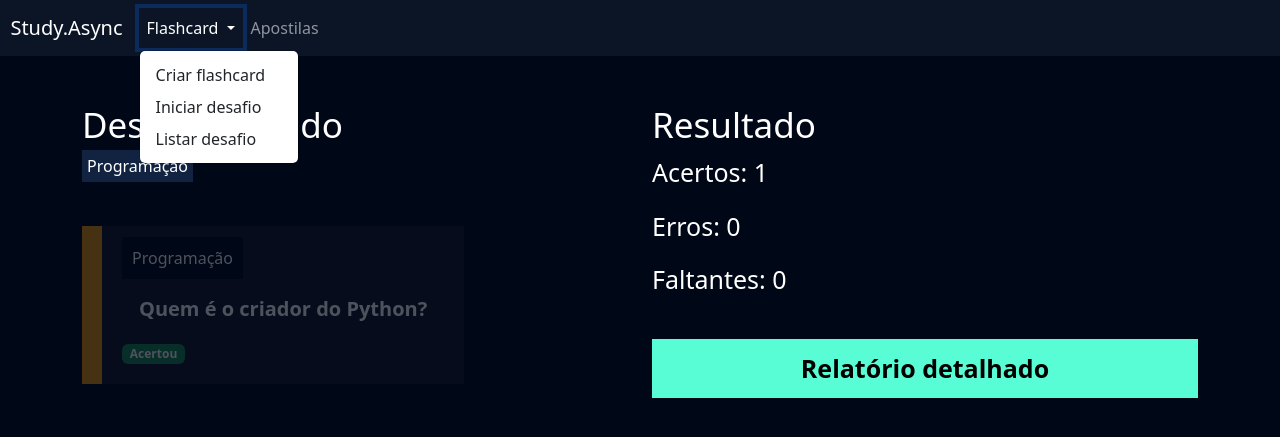
After one commit to IngridEsteves/projeto-integrador-3, a Django app: page /flashcard/desafio/1/ in a window 1280 px wide, after a click on "Flashcard". The commit adds this page. Shown: the top 437 px of the page. Run offline with Django 5.2, Linux system fonts and the light colour scheme; a user stored in the database is signed in; data comes from the database, SQL or seed files in the repository; both versions use the stored data as it was after the commit.

Commit message:
aula2-desafio

```diff
--- a/flashcard/admin.py
+++ b/flashcard/admin.py
@@ -1,7 +1,9 @@
 from django.contrib import admin
-from .models import Categoria, Flashcard
+from .models import Categoria, Flashcard, Desafio, FlashcardDesafio
 
 
 # Register your models here.
 admin.site.register(Categoria)
 admin.site.register(Flashcard)
+admin.site.register(Desafio)
+admin.site.register(FlashcardDesafio)
--- a/flashcard/models.py
+++ b/flashcard/models.py
@@ -20,3 +20,35 @@ class Flashcard(models.Model):
 
     def __str__(self):
         return self.pergunta
+
+    @property
+    def css_dificuldade(self):
+        if self.dificuldade == 'F':
+            return 'flashcard-facil'
+        elif self.dificuldade == 'M':
+            return 'flashcard-medio'
+        elif self.dificuldade == 'D':
+            return 'flashcard-dificil'
+
+
+class FlashcardDesafio(models.Model):
+    flashcard = models.ForeignKey(Flashcard, on_delete=models.DO_NOTHING)
+    respondido = models.BooleanField(default=False)
+    acertou = models.BooleanField(default=False)
+
+    def __str__(self):
+        return self.flashcard.pergunta
+
+
+class Desafio(models.Model):
+    user = models.ForeignKey(User, on_delete=models.DO_NOTHING)
+    titulo = models.CharField(max_length=100)
+    categoria = models.ManyToManyField(Categoria)
+    quantidade_perguntas = models.IntegerField()
+    dificuldade = models.CharField(
+        max_length=1, choices=Flashcard.DIFICULDADE_CHOICES
+    )
+    flashcards = models.ManyToManyField(FlashcardDesafio)
+
+    def __str__(self):
+        return self.titulo
--- /dev/null
+++ b/flashcard/templates/desafio.html
@@ -0,0 +1,83 @@
+{% extends "base.html" %}
+{% load static %}
+
+{% block 'cabecalho' %}
+
+    <link href="{% static 'usuarios/css/cadastro.css' %}" rel="stylesheet">
+    <link href="{% static 'flashcard/css/novo_flashcard.css' %}" rel="stylesheet">
+    <link href="{% static 'flashcard/css/iniciar_desafio.css' %}" rel="stylesheet">
+    <link href="{% static 'flashcard/css/desafio.css' %}" rel="stylesheet">
+    <link href='https://unpkg.com/boxicons@2.1.4/css/boxicons.min.css' rel='stylesheet'>
+
+{% endblock 'cabecalho' %}
+
+
+{% block 'conteudo' %}
+
+    {% include "partials/header.html" %}
+
+    <div class="container">
+        <br>
+        <br>
+        <div class="row">
+            <div class="col-md">
+                <h3 class="fonte-secundaria" >Desafio iniciado</h3>
+                {% for flash in desafio.flashcards.all %}
+                    <span class="badge-categoria" >{{flash.flashcard.categoria}}</span>
+                {% endfor %}
+                <br>
+                <br>
+                <br>
+                {% for flash in desafio.flashcards.all %}
+                    <div class="box-new-flashcard {% if flash.respondido %}op2{% endif %}">
+                        <div class="flashcard {{flash.flashcard.css_dificuldade}}">
+
+                            <div class="flashcard-categoria">
+                                {{flash.flashcard.categoria}}
+                            </div>
+                            <br>
+                            <br>
+                            <div class="flashcard-box-item" onclick="flip_card({{flash.id}})">
+                                <p class="flashcard-item">{{flash.flashcard.pergunta}}</p>
+                            </div>
+
+
+                            {% if not flash.respondido %}
+                                <div class="responder">
+                                    <a href="{% url 'responder_flashcard' flash.id %}?acertou=0&desafio_id={{desafio.id}}"><i class='bx bxs-x-square icone-vermelho'></i></a>
+                                    <a href="{% url 'responder_flashcard' flash.id %}?acertou=1&desafio_id={{desafio.id}}"><i class='bx bxs-check-square icone-verde' ></i></a>
+                                </div>
+                            {% else %}
+                                {% if flash.acertou %}
+                                    <span class="badge bg-success">Acertou</span>
+                                {% else %}
+                                    <span class="badge bg-danger">Errou</span>
+                                {% endif%}
+
+                            {% endif %}
+
+
+                        </div>
+                        <div class="resposta-flashcard" id="{{flash.id}}">
+                            {{flash.flashcard.resposta}}
+                        </div>
+                    </div>
+                    <br>
+                    <br>
+                {% endfor %}
+
+            </div>
+            <div class="col-md">
+
+                <h3 class="fonte-secundaria">Resultado</h3>
+                <p class="fonte-p">Acertos: {{acertos}}</p>
+                <p class="fonte-p">Erros: {{erros}}</p>
+                <p class="fonte-p">Faltantes: {{faltantes}}</p>
+                <br>
+                <a class="btn-cadastro btn-desafio" href="">Relatório detalhado</a>
+            </div>
+        </div>
+
+    </div>
+    <script src="{% static 'flashcard/js/flashcard.js' %}"></script>
+{% endblock 'conteudo' %}
--- a/flashcard/urls.py
+++ b/flashcard/urls.py
@@ -3,5 +3,9 @@ from . import views
 
 urlpatterns = [
     path('novo_flashcard/', views.novo_flashcard, name='novo_flashcard'),
-    path('deletar_flashcard/<int:id>', views.deletar_flashcard, name='deletar_flashcard')
+    path('deletar_flashcard/<int:id>', views.deletar_flashcard, name='deletar_flashcard'),
+    path('iniciar_desafio/', views.iniciar_desafio, name='iniciar_desafio'),
+    path('listar_desafio/', views.listar_desafio, name='listar_desafio'),
+    path('desafio/<int:id>/', views.desafio, name='desafio'),
+    path('responder_flashcard/<int:id>/', views.responder_flashcard, name='responder_flashcard'),
 ]
--- a/flashcard/views.py
+++ b/flashcard/views.py
@@ -1,7 +1,8 @@
 from django.shortcuts import render, redirect
-from .models import Categoria, Flashcard
+from .models import Categoria, Flashcard, Desafio, FlashcardDesafio
 from django.contrib.messages import constants
 from django.contrib import messages
+from django.http import Http404
 
 
 # Create your views here.
@@ -64,9 +65,116 @@ def novo_flashcard(request):
 
 
 def deletar_flashcard(request, id):
-    flashcard = Flashcard.objects.get(id=id)
-    flashcard.delete()
-    messages.add_message(
-        request, constants.SUCCESS, 'Flashcard deletado com sucesso!'
+    if request.user.is_authenticated:
+        flashcard = Flashcard.objects.get(id=id)
+        flashcard.delete()
+        messages.add_message(
+            request, constants.SUCCESS, 'Flashcard deletado com sucesso!'
+        )
+    else:
+        messages.add_message(
+            request, constants.ERROR, 'Esse flashcard não foi criado pelo seu usuário'
+        )
+
+    return redirect('/flashcard/novo_flashcard')
+
+
+def iniciar_desafio(request):
+    if request.method == 'GET':
+        categorias = Categoria.objects.all()
+        dificuldades = Flashcard.DIFICULDADE_CHOICES
+        return render(
+            request,
+            'iniciar_desafio.html',
+            {'categorias': categorias, 'dificuldades': dificuldades},
+        )
+    elif request.method == 'POST':
+        titulo = request.POST.get('titulo')
+        categorias = request.POST.getlist('categoria')
+        dificuldade = request.POST.get('dificuldade')
+        qtd_perguntas = request.POST.get('qtd_perguntas')
+
+        desafio = Desafio(
+            user=request.user,
+            titulo=titulo,
+            quantidade_perguntas=qtd_perguntas,
+            dificuldade=dificuldade,
+        )
+        desafio.save()
+
+        desafio.categoria.add(*categorias)
+
+        flashcards = (
+            Flashcard.objects.filter(user=request.user)
+            .filter(dificuldade=dificuldade)
+            .filter(categoria_id__in=categorias)
+            .order_by('?')
+        )
+
+        if flashcards.count() < int(qtd_perguntas):
+            messages.add_message(
+                request, constants.ERROR, 'Não existe essa quantidade de perguntas'
+            )
+            return redirect('/flashcard/iniciar_desafio/')
+        else:
+            flashcards = flashcards[: int(qtd_perguntas)]
+
+            for f in flashcards:
+                flashcard_desafio = FlashcardDesafio(
+                    flashcard=f,
+                )
+                flashcard_desafio.save()
+                desafio.flashcards.add(flashcard_desafio)
+
+            desafio.save()
+            messages.add_message(
+                request, constants.SUCCESS, 'Desafio criado com sucesso'
+            )
+            return redirect('/flashcard/listar_desafio/')
+
+
+def listar_desafio(request):
+    desafios = Desafio.objects.filter(user=request.user)
+    #TODO: desenvolver os status
+    #TODO: desenvolver os filtros
+    return render(
+        request,
+        'listar_desafio.html',
+        {
+            'desafios': desafios,
+        },
     )
-    return redirect('/flashcard/novo_flashcard')
+
+
+def desafio(request, id):
+    desafio = Desafio.objects.get(id=id)
+    if not desafio.user == request.user:
+        raise Http404()
+    if request.method == 'GET':
+        acertos = desafio.flashcards.filter(respondido=True).filter(acertou=True).count()
+        erros = desafio.flashcards.filter(respondido=True).filter(acertou=False).count()
+        faltantes = desafio.flashcards.filter(respondido=False).count()
+        return render(
+            request,
+            'desafio.html',
+            {
+                'desafio': desafio,
+                'acertos': acertos,
+                'erros': erros,
+                'faltantes': faltantes,
+            },
+        )
+
+
+def responder_flashcard(request, id):
+    flashcard_desafio = FlashcardDesafio.objects.get(id=id)
+    acertou = request.GET.get('acertou')
+    desafio_id = request.GET.get('desafio_id')
+
+    if not flashcard_desafio.flashcard.user == request.user:
+        raise Http404()
+
+    flashcard_desafio.respondido = True
+    flashcard_desafio.acertou = True if acertou == '1' else False
+    flashcard_desafio.save()
+    return redirect(f'/flashcard/desafio/{desafio_id}/')
--- /dev/null
+++ b/templates/partials/header.html
@@ -0,0 +1,23 @@
+<nav style="background-color: var(--main-color)" class="navbar navbar-expand-lg navbar-dark">
+    <a class="navbar-brand" href="#">&nbsp&nbspStudy.Async</a>
+    <button class="navbar-toggler" type="button" data-toggle="collapse" data-target="#navbarNav" aria-controls="navbarNav" aria-expanded="false" aria-label="Toggle navigation">
+      <span class="navbar-toggler-icon"></span>
+    </button>
+    <div class="collapse navbar-collapse" id="navbarNav">
+      <ul class="navbar-nav">
+        <li class="nav-item dropdown">
+          <a class="nav-link dropdown-toggle" href="#" id="navbarDropdown" role="button" data-bs-toggle="dropdown" aria-expanded="false">
+            Flashcard
+          </a>
+          <ul class="dropdown-menu" aria-labelledby="navbarDropdown">
+            <li><a class="dropdown-item" href="{% url 'novo_flashcard' %}">Criar flashcard</a></li>
+            <li><a class="dropdown-item" href="{% url 'iniciar_desafio' %}">Iniciar desafio</a></li>
+            <li><a class="dropdown-item" href="{% url 'listar_desafio' %}">Listar desafio</a></li>
+          </ul>
+        </li>
+        <li class="nav-item">
+          <a class="nav-link" href="">Apostilas</a>
+        </li>
+      </ul>
+    </div>
+  </nav>
--- /dev/null
+++ b/templates/static/flashcard/css/desafio.css
@@ -0,0 +1,65 @@
+.badge-categoria{
+    padding: 5px;
+    background-color: #122342;
+
+}
+
+.box-new-flashcard{
+    margin: 0;
+}
+
+.icone-vermelho{
+    color:red;
+    font-size: 30px;
+}
+
+.icone-verde{
+    color:green;
+    font-size: 30px;
+}
+
+.op2{
+    opacity: .3;
+}
+
+.fonte-p{
+    font-size: 25px;
+}
+
+.btn-desafio{
+    width: 100% !important;
+    color: black;
+    text-decoration: none;
+    display: block;
+    text-align: center;
+    font-size: 25px;
+}
+
+.box-listar{
+
+    background-color: #0b1526;
+    padding: 20px;
+}
+
+table{
+    width: 100%;
+    padding: 20px;
+    text-align: center;
+
+}
+
+.linha{
+    height: 40px;
+    background-color: var(--dark-color);
+    padding: 20px;
+}
+
+
+td, th{
+    padding: 20px;
+}
+
+tr{
+    background-color: var(--main-color);
+
+}
--- /dev/null
+++ b/templates/static/flashcard/css/iniciar_desafio.css
@@ -0,0 +1,12 @@
+.fonte-principal{
+    font-weight: bold;
+    font-size: 60px;
+}
+
+.fonte-secundaria{
+    font-size: 35px;
+}
+
+.ctx{
+    text-align: center;
+}
--- /dev/null
+++ b/templates/static/flashcard/js/flashcard.js
@@ -0,0 +1,10 @@
+function flip_card(id){
+    card = document.getElementById(id)
+
+    if (card.style.display == 'none' || card.style.display == ''){
+        card.style.display = "block"
+    }else{
+        card.style.display = 'none'
+    }
+
+}
```
Also changed, not shown: flashcard/templates/iniciar_desafio.html (added, +69 -0 lines), flashcard/templates/listar_desafio.html (added, +68 -0 lines), flashcard/templates/novo_flashcard.html (+3 -12 lines), db.sqlite3, flashcard/migrations/0002_flashcarddesafio_desafio.py (added).
